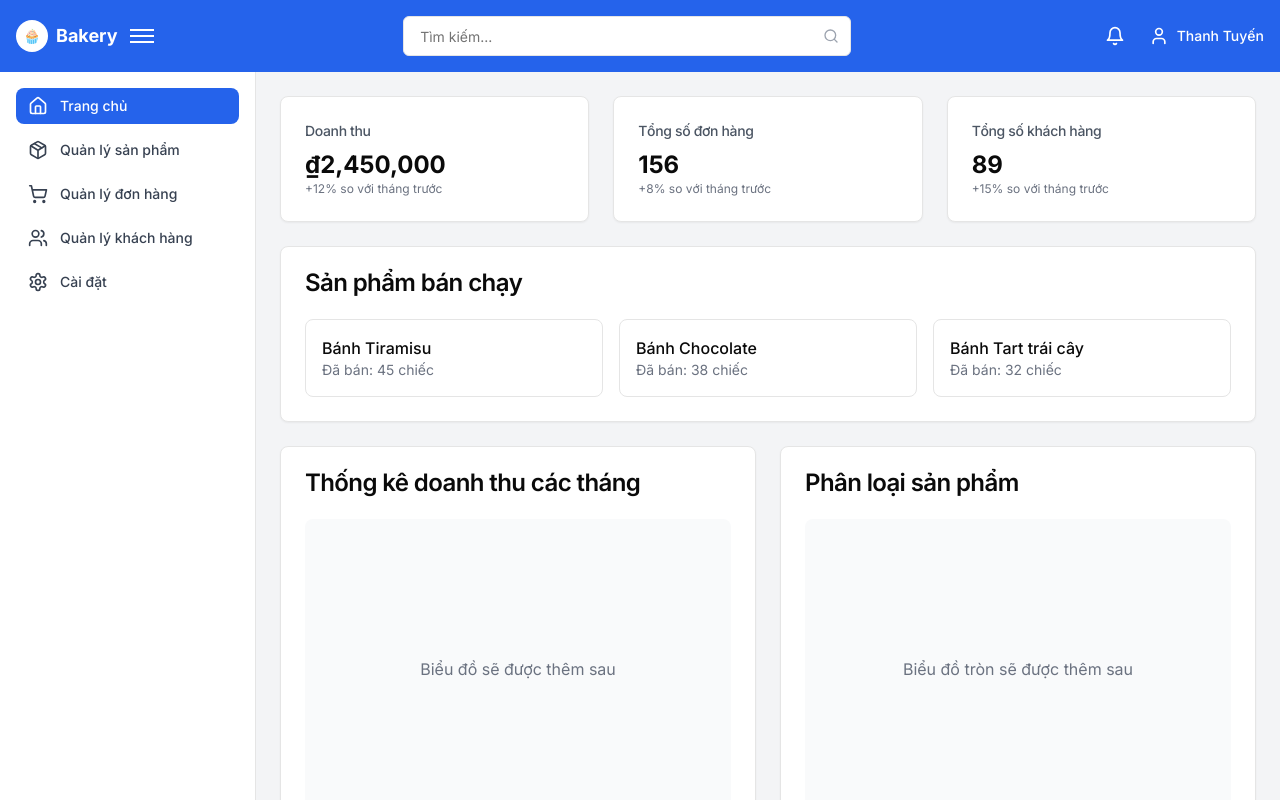
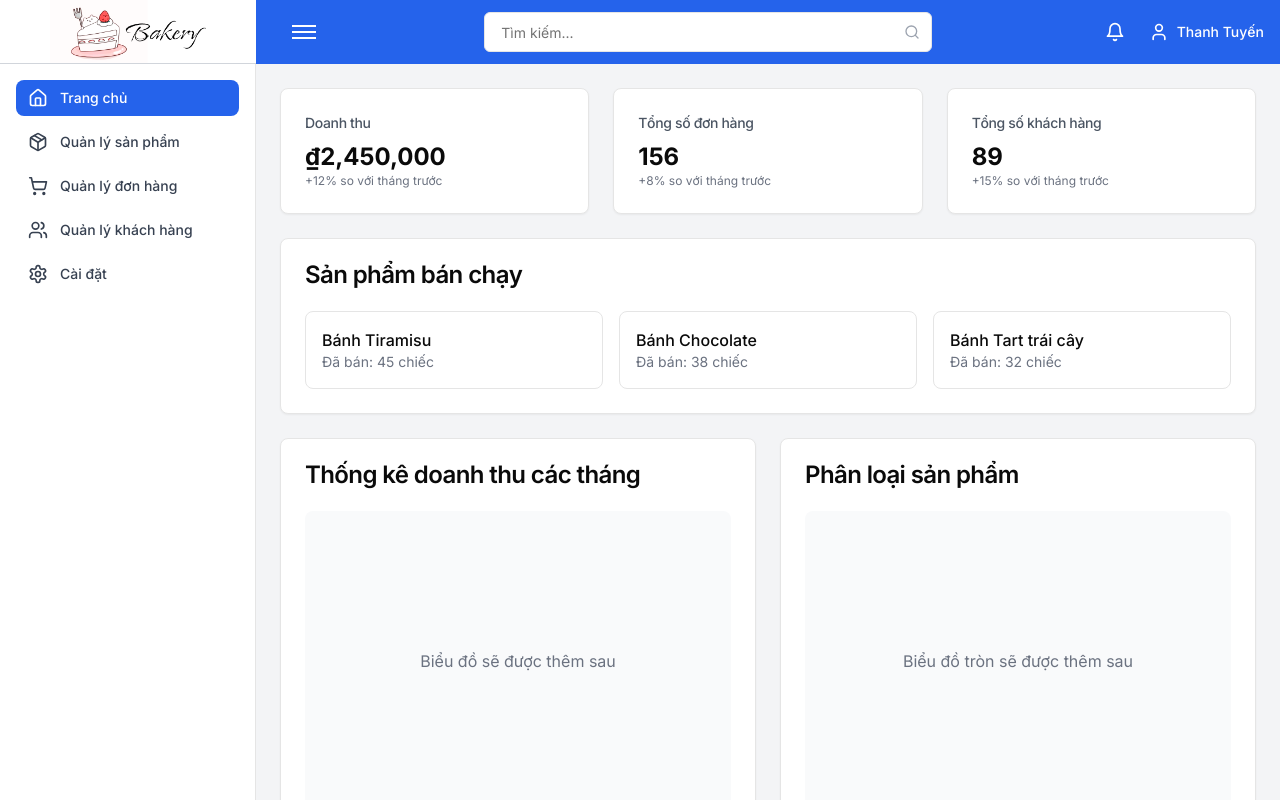
Before and after one commit to thanhtuyen1902/NHOM6_BAKERY_WEB, a Next.js app: page / in a window 1280 px wide. Built offline with nearby package versions, Linux system fonts and the light colour scheme.

Commit message:
Chỉnh sửa hiển thị logo của web

```diff
--- a/components/header.tsx
+++ b/components/header.tsx
@@ -5,9 +5,22 @@ import { Input } from "@/components/ui/input"
 
 export function Header() {
   return (
-    <header className="bg-blue-600 text-white p-4 flex items-center justify-between">
+    <div className="flex w-full h-16">
+      {/* Logo section - cố định bên trái */}
+      <div className="w-64 bg-white h-full px-4 flex items-center justify-center border-b border-gray-300">
+        <img
+          src="/logo.png"
+          alt="Logo"
+          className="h-full w-auto object-contain"
+        />
+      </div>
+
+      {/* Header màu xanh - chiếm phần còn lại */}
+      {/* <header className="bg-blue-600 text-white p-4 flex items-center justify-between"> */}
+      <header className="flex-1 bg-blue-600 text-white flex items-center justify-between px-4">
         {/* Left side - Logo */}
-      <div className="flex items-center space-x-2">
+
+        {/* <div className="flex items-center space-x-2">
         <div className="w-8 h-8 bg-white rounded-full flex items-center justify-center">
           <span className="text-blue-600 font-bold text-sm">🧁</span>
         </div>
@@ -19,8 +32,16 @@ export function Header() {
             <div className="w-full h-0.5 bg-white"></div>
           </div>
         </button>
+      </div> */}
+        <div className="flex items-center space-x-2">
+          <button className="ml-4 p-1">
+            <div className="w-6 h-6 flex flex-col justify-center space-y-1">
+              <div className="w-full h-0.5 bg-white"></div>
+              <div className="w-full h-0.5 bg-white"></div>
+              <div className="w-full h-0.5 bg-white"></div>
             </div>
-
+          </button>
+        </div>
         {/* Center - Search */}
         <div className="flex-1 max-w-md mx-8">
           <div className="relative">
@@ -40,5 +61,6 @@ export function Header() {
           </div>
         </div>
       </header>
+    </div>
   )
 }
```
Also changed, not shown: public/Logo.png (added). Lines whose indentation alone changed are shown as unchanged.
